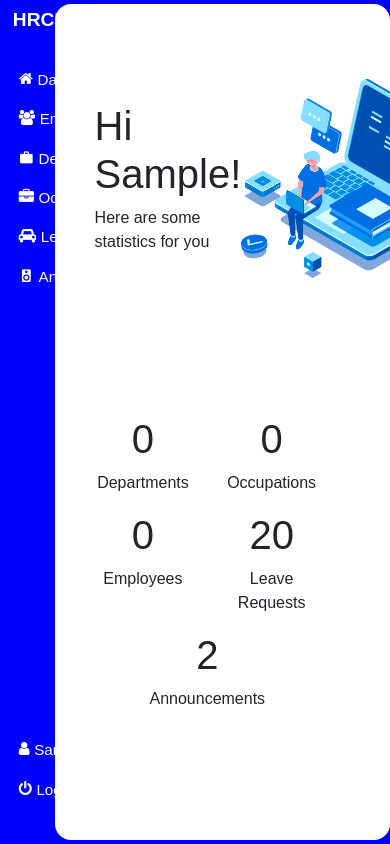
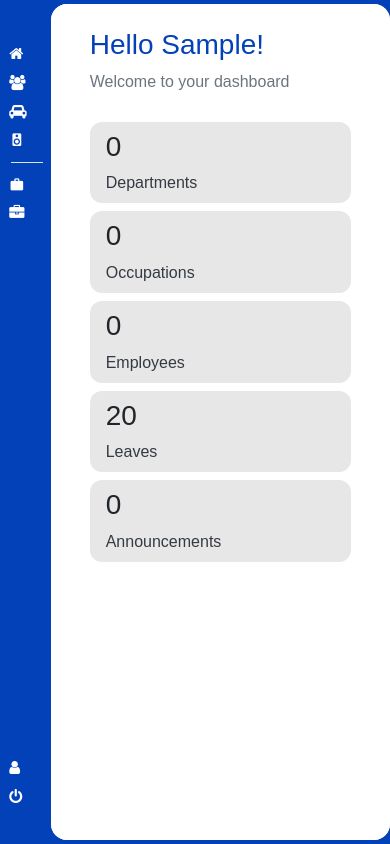
Before and after one commit to AlexAaqil/HRClarity, a Flask app: page /admin/dashboard in a window 390 px wide. Run offline with Flask 3, Linux system fonts and the light colour scheme; the visitor is signed in with stand-in values (Sample User, id 1); data that the repository does not hold is empty; some libraries are stand-ins or nearby versions; some web fonts are replaced.

Commit message:
installed gunicorn. Added the functionality for announcements. Improved the styling for pages including responsiveness

```diff
--- a/hrms/__init__.py
+++ b/hrms/__init__.py
@@ -21,7 +21,7 @@ def create_app(config_class=Config):
 
     from hrms.main.routes import main
     from hrms.employee.routes import employee
-    from hrms.admin.routes import admin
+    from hrms.hrm.routes import admin
     app.register_blueprint(main)
     app.register_blueprint(employee)
     app.register_blueprint(admin)
--- a/hrms/admin/routes.py
+++ b/hrms/hrm/routes.py
@@ -1,8 +1,8 @@
 from flask import Blueprint, render_template, redirect, url_for, flash, request
 from flask_login import login_user, logout_user, current_user, login_required
 from hrms import db, bcrypt
-from hrms.admin.forms import LoginForm, SignupForm, EmployeeForm, DepartmentForm, OccupationForm
-from hrms.models import Admin, Employee, Department, Occupation
+from hrms.hrm.forms import LoginForm, SignupForm, EmployeeForm, DepartmentForm, OccupationForm, AnnouncementForm
+from hrms.models import Admin, Employee, Department, Occupation, Announcement
 
 
 admin = Blueprint('admin', __name__)
@@ -47,7 +47,8 @@ def admin_dashboard():
     employees_count = Employee.query.count()
     departments_count = Department.query.count()
     occupations_count = Occupation.query.count()
-    return render_template('admin/dashboard.html', page_title='Admin Dashboard', employees_count=employees_count, departments_count=departments_count, occupations_count=occupations_count, user=current_user)
+    announcements_count = Announcement.query.count()
+    return render_template('admin/dashboard.html', page_title='Admin Dashboard', employees_count=employees_count, departments_count=departments_count, occupations_count=occupations_count, announcements_count=announcements_count, user=current_user)
 
 
 @admin.route('/admin/employees')
@@ -222,3 +223,59 @@ def delete_occupation(occupation_id):
         return redirect(url_for('admin.occupations'))
 
     return render_template('occupations.html', page_title='Occupations')
+
+
+@admin.route('/admin/announcements')
+@login_required
+def announcements():
+    announcements = Announcement.query.order_by(Announcement.created_at).all()
+    announcements_count = Announcement.query.count()
+    return render_template('announcements.html', page_title='Announcements', announcements=announcements, announcements_count=announcements_count, user=current_user)
+
+
+@admin.route('/admin/announcements/add', methods=['GET', 'POST'])
+@login_required
+def add_announcement():
+    form = AnnouncementForm()
+    if form.validate_on_submit():
+        announcement = Announcement(title=form.title.data, content = form.content.data, ends_at=form.ends_at.data)
+        db.session.add(announcement)
+        db.session.commit()
+        flash('Announcement was added successfully!', 'success')
+        return redirect(url_for('admin.announcements'))
+
+    return render_template('add_announcement.html', page_title='Add Announcement', form=form, user=current_user)
+
+
+@admin.route('/admin/announcements/<int:announcement_id>/update', methods=['GET', 'POST'])
+@login_required
+def update_announcement(announcement_id):
+    announcement = Announcement.query.get_or_404(announcement_id)
+    form = AnnouncementForm()
+    if form.validate_on_submit():
+        announcement.title = form.title.data
+        announcement.content = form.content.data
+        announcement.ends_at = form.ends_at.data
+        db.session.commit()
+        flash('Announcement has been updated!', 'success')
+        return redirect(url_for('admin.announcements', announcement_id=announcement.id))
+    elif request.method == 'GET':
+        form.title.data = announcement.title
+        form.content.data = announcement.content
+        form.ends_at.data = announcement.ends_at
+
+    return render_template('add_announcement.html', page_title='Update Announcement', form=form, user=current_user)
+
+
+@admin.route('/admin/announcements/<int:announcement_id>/delete', methods=['POST'])
+@login_required
+def delete_announcement(announcement_id):
+    announcement = Announcement.query.get_or_404(announcement_id)
+
+    if request.method == 'POST':
+        db.session.delete(announcement)
+        db.session.commit()
+        flash('Announcement has been deleted!', 'success')
+        return redirect(url_for('admin.announcements'))
+
+    return render_template('announcements.html', page_title='Announcements')
--- a/hrms/static/css/_app.scss
+++ b/hrms/static/css/_app.scss
@@ -1,5 +1,5 @@
-$aside_width: 14%;
-$theme_color: blue;
+$aside_width: 13%;
+$theme_color: #0241b8;
 
 .app {
   background: $theme_color;
@@ -10,31 +10,34 @@ $theme_color: blue;
   aside {
     width: $aside_width;
     height: 100%;
-    padding: 0.5em 0.8em;
+    padding: 0.5em 0 0.2em 0.2em;
     color: #fff;
 
     h1 {
-      font-size: 1.2em;
+      font-size: 1.1em;
       font-weight: bold;
       text-align: center;
     }
 
     .links {
+      // *{border: 2px solid white;}
       ul {
         list-style: none;
+
         li {
-          margin: 0.3em 0;
-          font-size: 0.95em;
+          margin: 0.1em 0;
           padding: 6px;
+
           &:hover {
-            background: rgba(0, 0, 0, 0.5);
+            background: rgb(2, 2, 70);
             border-radius: 12px;
           }
+
           a {
-            width: 100%;
-            display: block;
             text-decoration: none;
             color: #ffffff;
+            display: flex;
+            align-items: center;
           }
         }
       }
@@ -50,6 +53,12 @@ $theme_color: blue;
       .icon {
         margin: 0 0.3em 0 0;
       }
+
+      a span:nth-of-type(2),
+      .icon {
+        font-size: 0.95em;
+      }
+
     }
   }
 
@@ -60,7 +69,6 @@ $theme_color: blue;
     overflow-y: auto;
     z-index: 5;
 
-
     .container {
       background: #fff;
       padding-bottom: 12px;
@@ -68,5 +76,18 @@ $theme_color: blue;
   }
 }
 
-@import 'dashboard';
-@import 'employees';
+@media screen and (width <= 576px) {
+    .app {
+        aside {
+            h1 {
+                display: none;
+            }
+            a span:nth-of-type(2) {
+                display: none;
+            }
+        }
+    }
+}
+
+@import "dashboard";
+@import "employees";
--- a/hrms/static/css/_dashboard.scss
+++ b/hrms/static/css/_dashboard.scss
@@ -1,17 +1,37 @@
 .Dashboard {
+  background: beige;
+
   .dashboard_wrapper {
     height: 100%;
 
     .hero {
-      height: 40%;
+      .text {
+        h3 {
+          color: $theme_color;
+        }
+      }
+    }
+
+    .stats {
       display: grid;
-      place-items: center;
-      align-items: center;
-      grid-template-columns: 1fr 1fr;
+      grid-template-columns: repeat(5, 1fr);
+      gap: 0.5em;
 
-      img {
-        width: 220px;
+      .stat {
+        background: rgb(231, 231, 231);
+        padding: 0.5em 1em;
+        border-radius: 12px;
       }
     }
   }
 }
+
+@media screen and (width <= 576px) {
+  .Dashboard {
+    .dashboard_wrapper {
+      .stats {
+        grid-template-columns: 1fr;
+      }
+    }
+  }
+}
--- a/hrms/static/css/_employees.scss
+++ b/hrms/static/css/_employees.scss
@@ -1,8 +1,21 @@
 .Employees {
+  .container {
+    height: 100%;
+    overflow: auto;
+  }
   .header {
     background: #fff;
     position: sticky;
     top: 0;
+    border-bottom: 1px solid rgb(224, 222, 222);
+
+    input {
+      border-radius: 16px;
+      border: 1px solid grey;
+      padding: 0.4em 1em;
+      width: 40%;
+      margin: auto;
+    }
   }
 
   .employees_wrapper {
@@ -21,3 +34,16 @@
     }
   }
 }
+
+@media screen and (width <= 576px) {
+  .Employees {
+    .header {
+      input {
+        display: none;
+      }
+    }
+    .employees_wrapper {
+      grid-template-columns: 1fr;
+    }
+  }
+}
--- a/hrms/static/css/styles.css
+++ b/hrms/static/css/styles.css
@@ -145,19 +145,19 @@ footer p {
   }
 }
 .app {
-  background: blue;
+  background: #0241b8;
   height: 100vh;
   display: flex;
   align-items: center;
 }
 .app aside {
-  width: 14%;
+  width: 13%;
   height: 100%;
-  padding: 0.5em 0.8em;
+  padding: 0.5em 0 0.2em 0.2em;
   color: #fff;
 }
 .app aside h1 {
-  font-size: 1.2em;
+  font-size: 1.1em;
   font-weight: bold;
   text-align: center;
 }
@@ -165,19 +165,18 @@ footer p {
   list-style: none;
 }
 .app aside .links ul li {
-  margin: 0.3em 0;
-  font-size: 0.95em;
+  margin: 0.1em 0;
   padding: 6px;
 }
 .app aside .links ul li:hover {
-  background: rgba(0, 0, 0, 0.5);
+  background: rgb(2, 2, 70);
   border-radius: 12px;
 }
 .app aside .links ul li a {
-  width: 100%;
-  display: block;
   text-decoration: none;
   color: #ffffff;
+  display: flex;
+  align-items: center;
 }
 .app aside .links ul:nth-of-type(1) {
   margin: 2em 0;
@@ -189,8 +188,12 @@ footer p {
 .app aside .links .icon {
   margin: 0 0.3em 0 0;
 }
+.app aside .links a span:nth-of-type(2),
+.app aside .links .icon {
+  font-size: 0.95em;
+}
 .app main {
-  width: 86%;
+  width: 87%;
   border-radius: 16px;
   height: 99vh;
   overflow-y: auto;
@@ -201,24 +204,55 @@ footer p {
   padding-bottom: 12px;
 }
 
+@media screen and (width <= 576px) {
+  .app aside h1 {
+    display: none;
+  }
+  .app aside a span:nth-of-type(2) {
+    display: none;
+  }
+}
+.Dashboard {
+  background: beige;
+}
 .Dashboard .dashboard_wrapper {
   height: 100%;
 }
-.Dashboard .dashboard_wrapper .hero {
-  height: 40%;
+.Dashboard .dashboard_wrapper .hero .text h3 {
+  color: #0241b8;
+}
+.Dashboard .dashboard_wrapper .stats {
   display: grid;
-  place-items: center;
-  align-items: center;
-  grid-template-columns: 1fr 1fr;
+  grid-template-columns: repeat(5, 1fr);
+  gap: 0.5em;
 }
-.Dashboard .dashboard_wrapper .hero img {
-  width: 220px;
+.Dashboard .dashboard_wrapper .stats .stat {
+  background: rgb(231, 231, 231);
+  padding: 0.5em 1em;
+  border-radius: 12px;
 }
 
+@media screen and (width <= 576px) {
+  .Dashboard .dashboard_wrapper .stats {
+    grid-template-columns: 1fr;
+  }
+}
+.Employees .container {
+  height: 100%;
+  overflow: auto;
+}
 .Employees .header {
   background: #fff;
   position: sticky;
   top: 0;
+  border-bottom: 1px solid rgb(224, 222, 222);
+}
+.Employees .header input {
+  border-radius: 16px;
+  border: 1px solid grey;
+  padding: 0.4em 1em;
+  width: 40%;
+  margin: auto;
 }
 .Employees .employees_wrapper {
   display: grid;
@@ -232,4 +266,13 @@ footer p {
 .Employees .employees_wrapper .employee img {
   width: 60px;
   border-radius: 50%;
+}
+
+@media screen and (width <= 576px) {
+  .Employees .header input {
+    display: none;
+  }
+  .Employees .employees_wrapper {
+    grid-template-columns: 1fr;
+  }
 }/*# sourceMappingURL=styles.css.map */
--- a/hrms/templates/admin/aside.html
+++ b/hrms/templates/admin/aside.html
@@ -2,16 +2,61 @@
   <h1>HRClarity</h1>
   <div class="links">
     <ul>
-            <li><a href="{{ url_for('admin.admin_dashboard') }}"><span class="icon icon-home"></span><span>Dashboard</span></a></li>
-            <li><a href="{{ url_for('admin.employees') }}"><span class="icon icon-users"></span><span>Employees</span></a></li>
-            <li><a href="{{ url_for('admin.departments') }}"><span class="icon icon-work"></span>Departments</a></li>
-            <li><a href="{{ url_for('admin.occupations') }}"><span class="icon icon-briefcase"></span>Occupations</a></li>
-            <li><a href=""><span class="icon icon-car"></span>Leaves</a></li>
-            <li><a href=""><span class="icon icon-speaker"></span>Announcements</a></li>
+      <li>
+        <a href="{{ url_for('admin.admin_dashboard') }}">
+            <span class="icon icon-home"></span>
+            <span>Dashboard</span>
+        </a>
+      </li>
+      <li>
+        <a href="{{ url_for('admin.employees') }}">
+            <span class="icon icon-users"></span>
+            <span>Employees</span>
+        </a>
+      </li>
+      <li>
+        <a href="">
+            <span class="icon icon-car"></span>
+            <span>Leaves</span>
+        </a>
+      </li>
+      <li>
+        <a href="{{ url_for('admin.announcements') }}">
+            <span class="icon icon-speaker"></span>
+            <span>Announcements</span>
+        </a>
+      </li>
+
+      <div class="m-2 border-top"></div>
+
+      <li>
+        <a href="{{ url_for('admin.departments') }}">
+            <span class="icon icon-work"></span>
+            <span>Departments</span>
+        </a>
+      </li>
+      <li>
+        <a href="{{ url_for('admin.occupations') }}">
+            <span class="icon icon-briefcase"></span>
+            <span>Occupations</span>
+        </a>
+      </li>
     </ul>
+
+
     <ul>
-            <li><span class="icon icon-user"></span><span>{{ user.first_name }}</span></li>
-            <li><a href="{{ url_for('admin.logout') }}"><span class="icon icon-power-off"></span><span>Logout</span></a></li>
+      <li>
+        <a href="">
+            <span class="icon icon-user"></span>
+            <span>{{ user.first_name }} {{ user.last_name }}</span>
+        </a>
+      </li>
+      <li>
+        <a href="{{ url_for('admin.logout') }}">
+            <span class="icon icon-power-off"></span>
+            <span>Logout</span>
+        </a>
+      </li>
     </ul>
   </div>
 </aside>
--- a/hrms/templates/admin/dashboard.html
+++ b/hrms/templates/admin/dashboard.html
@@ -5,41 +5,37 @@
 
   <main class="Dashboard">
     <div class="container dashboard_wrapper p-4">
-      <div class="hero p-3">
+      <div class="hero container ">
         <div class="text">
-          <h1>Hi {{ user.first_name }}!</h1>
-          <p>Here are some statistics for you</p>
+          <h3>Hello {{ user.first_name }}!</h3>
+          <p class="text-secondary">Welcome to your dashboard</p>
         </div>
-        <img
-          src="{{ url_for('static', filename='images/dashboard.png') }}"
-          alt="Dashboard"
-        />
       </div>
 
-      <div class="container stats row pt-4 mt-5">
-        <div class="stat col text-center">
-          <h1>{{ departments_count }}</h1>
-          <p>Departments</p>
+      <div class="container stats">
+        <div class="stat">
+          <h3>{{ departments_count }}</h3>
+          <a href="{{ url_for('admin.departments') }}" class="text-dark">Departments</a>
         </div>
 
-        <div class="stat col text-center">
-          <h1>{{ occupations_count }}</h1>
-          <p>Occupations</p>
+        <div class="stat">
+          <h3>{{ occupations_count }}</h3>
+          <a href="{{ url_for('admin.occupations') }}" class="text-dark">Occupations</a>
         </div>
 
-        <div class="stat col text-center">
-          <h1>{{ employees_count }}</h1>
-          <p>Employees</p>
+        <div class="stat">
+          <h3>{{ employees_count }}</h3>
+          <a href="{{ url_for('admin.employees') }}" class="text-dark">Employees</a>
         </div>
 
-        <div class="stat col text-center">
-          <h1>20</h1>
-          <p>Leave Requests</p>
+        <div class="stat">
+          <h3>20</h3>
+          <a href="#" class="text-dark">Leaves</a>
         </div>
 
-        <div class="stat col text-center">
-          <h1>2</h1>
-          <p>Announcements</p>
+        <div class="stat">
+          <h3>{{ announcements_count }}</h3>
+          <a href="{{ url_for('admin.announcements') }}" class="text-dark">Announcements</a>
         </div>
       </div>
     </div>
--- a/hrms/templates/login.html
+++ b/hrms/templates/login.html
@@ -33,6 +33,10 @@
                 </div>
             </form>
         </div>
+        <hr>
+        <p class="text-center">
+            <a href="{{ url_for('admin.login') }}">Login as an admin</a>
+        </p>
     </div>
 </section>
 {% endblock body %}
```
Also changed, not shown: hrms/hrm/forms.py (renamed from hrms/admin/forms.py, +10 -3 lines), hrms/models.py (+12 -0 lines), hrms/templates/add_announcement.html (added, +61 -0 lines), hrms/templates/announcements.html (added, +40 -0 lines), requirements.txt (+10 -0 lines), hrms/hrm/__init__.py (added), instance/hrms.db, 1 other file. Lines whose indentation alone changed are shown as unchanged.
